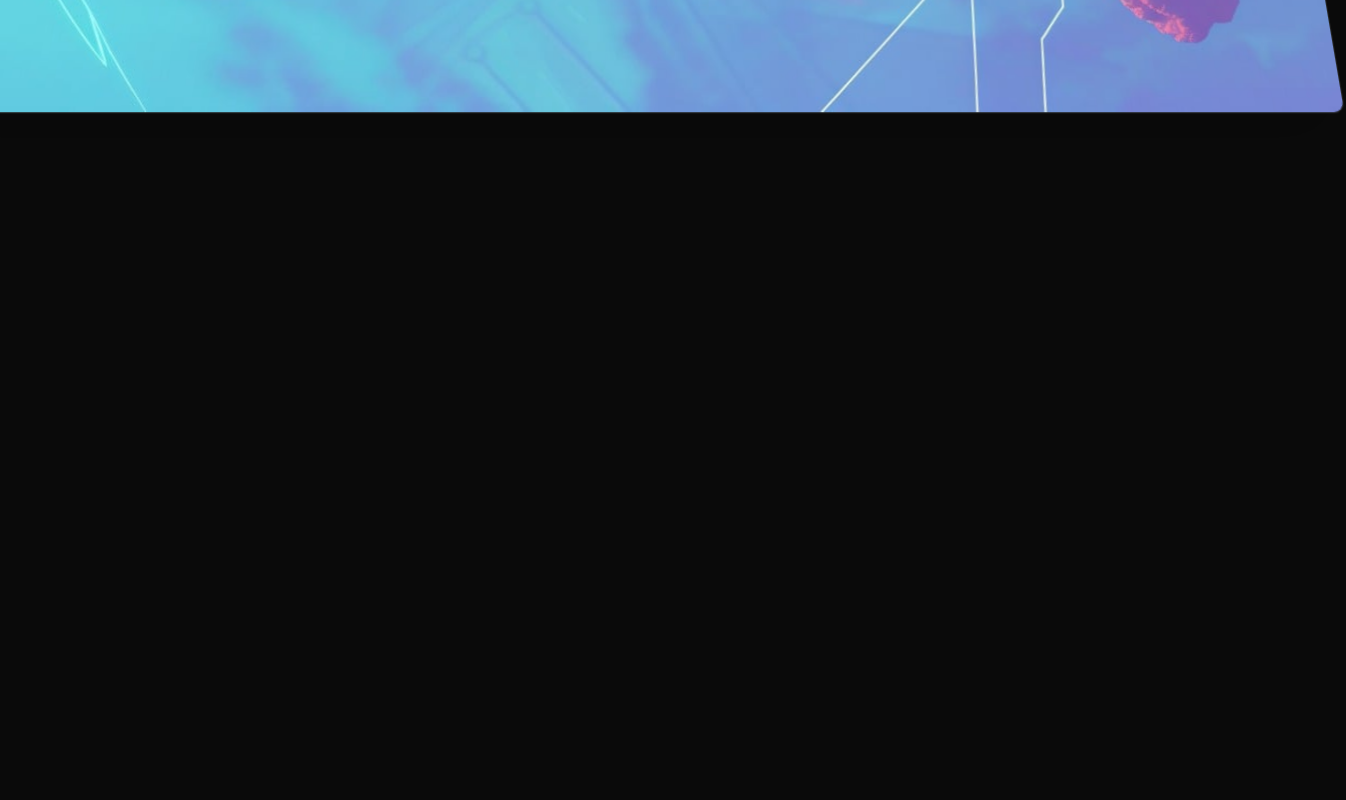
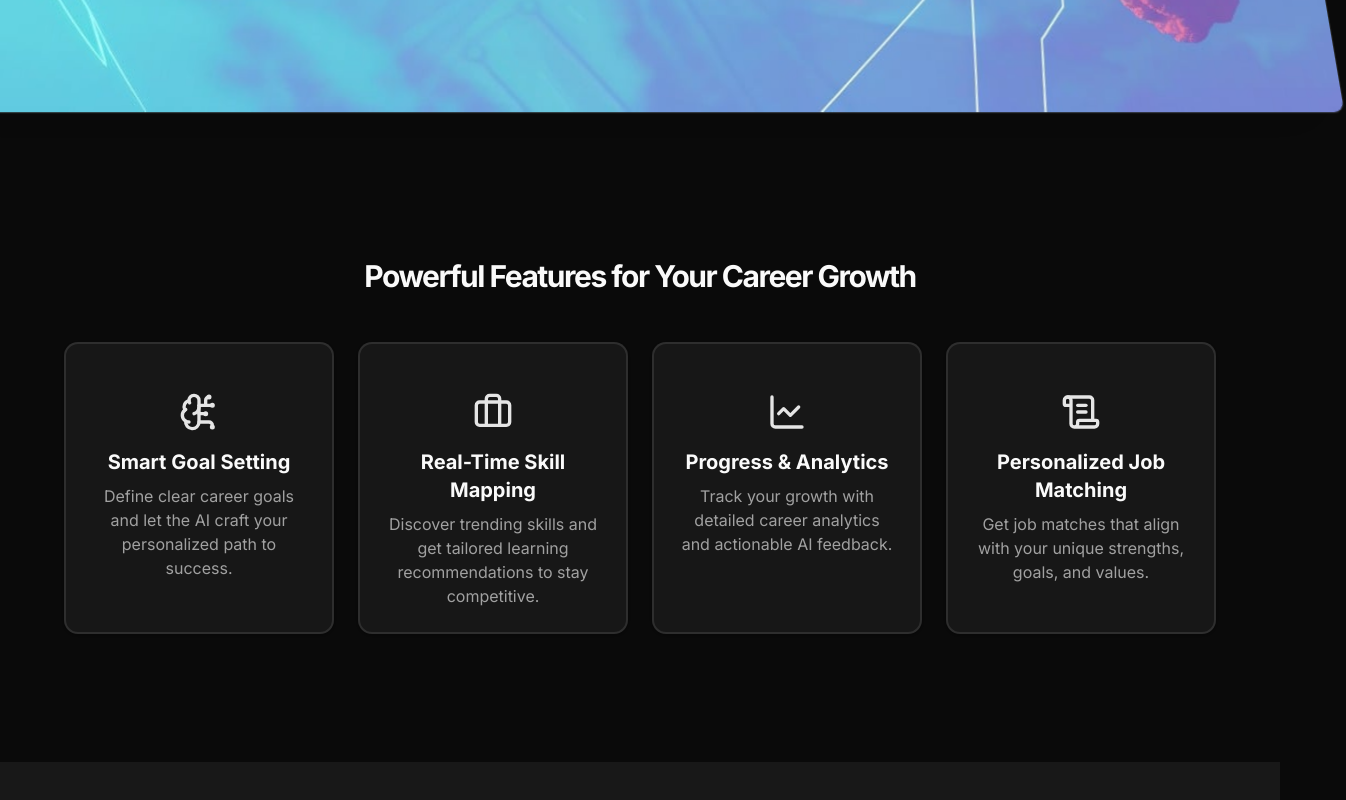
Before and after one commit to AmAyush18/GoalSmith, a Next.js app: page / in a window 1280 px wide. Shown: the part 1180-1980 px from the top of the page, 1346 px wide, since content can reach past the window. Before the commit the page ends 920 px from the top, so only its background shows below. Built offline with nearby package versions, Linux system fonts and the light colour scheme; no server answers.

Commit message:
Completed Feature Section

```diff
--- a/src/app/layout.js
+++ b/src/app/layout.js
@@ -31,7 +31,7 @@ export default function RootLayout({ children }) {
             disableTransitionOnChange
           >
             <Header />
-            <main className="min-h-screen">{children}</main>
+            <main className='min-h-screen'>{children}</main>
 
             <footer className="bg-muted/50 py-12">
               <div className="container mx-auto px-4 text-center text-gray-200">
--- a/src/app/page.jsx
+++ b/src/app/page.jsx
@@ -1,12 +1,13 @@
+import FeatureSection from '@/components/features'
 import HeroSection from '@/components/hero'
 import React from 'react'
 
 const Home = () => {
   return (
     <div>
-      <div className="grid-background">
+      <div className="grid-background" />
         <HeroSection />
-      </div>
+        <FeatureSection />
     </div>
   )
 }
--- /dev/null
+++ b/src/components/features.jsx
@@ -0,0 +1,35 @@
+import { features } from '@/constants/features'
+import React from 'react'
+import { Card, CardContent } from './ui/card'
+
+const FeatureSection = () => {
+  return (
+    <section className="w-full py-12 md:py-24 lg:py-32 bg-background">
+        <div className="container mx-auto px-4 md:px-6">
+          <h2 className="text-3xl font-bold tracking-tighter text-center mb-12">
+            Powerful Features for Your Career Growth
+          </h2>
+          <div className="grid grid-cols-1 md:grid-cols-2 lg:grid-cols-4 gap-6 max-w-6xl mx-auto">
+            {features.map((feature, index) => (
+              <Card
+                key={index}
+                className="border-2 hover:border-primary transition-colors duration-300"
+              >
+                <CardContent className="pt-6 text-center flex flex-col items-center">
+                  <div className="flex flex-col items-center justify-center">
+                    {feature.icon}
+                    <h3 className="text-xl font-bold mb-2">{feature.title}</h3>
+                    <p className="text-muted-foreground">
+                      {feature.description}
+                    </p>
+                  </div>
+                </CardContent>
+              </Card>
+            ))}
+          </div>
+        </div>
+      </section>
+  )
+}
+
+export default FeatureSection
--- /dev/null
+++ b/src/constants/features.js
@@ -0,0 +1,27 @@
+import { BrainCircuit, Briefcase, LineChart, ScrollText } from "lucide-react";
+
+export const features = [
+  {
+    icon: <BrainCircuit className="w-10 h-10 mb-4 text-primary" />,
+    title: "Smart Goal Setting",
+    description:
+      "Define clear career goals and let the AI craft your personalized path to success.",
+  },
+  {
+    icon: <Briefcase className="w-10 h-10 mb-4 text-primary" />,
+    title: "Real-Time Skill Mapping",
+    description:
+      "Discover trending skills and get tailored learning recommendations to stay competitive.",
+  },
+  {
+    icon: <LineChart className="w-10 h-10 mb-4 text-primary" />,
+    title: "Progress & Analytics",
+    description:
+      "Track your growth with detailed career analytics and actionable AI feedback.",
+  },
+  {
+    icon: <ScrollText className="w-10 h-10 mb-4 text-primary" />,
+    title: "Personalized Job Matching",
+    description: "Get job matches that align with your unique strengths, goals, and values.",
+  },
+];
```
